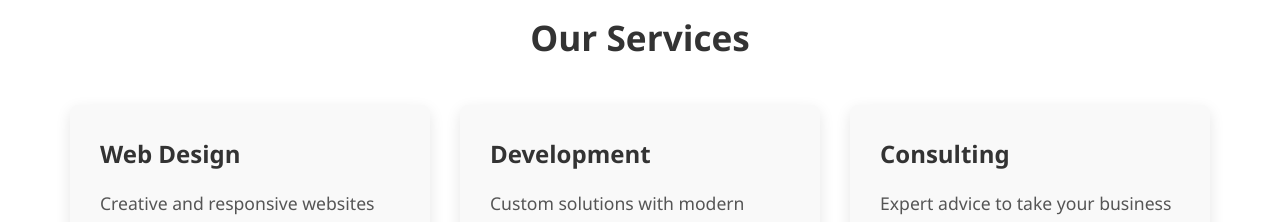
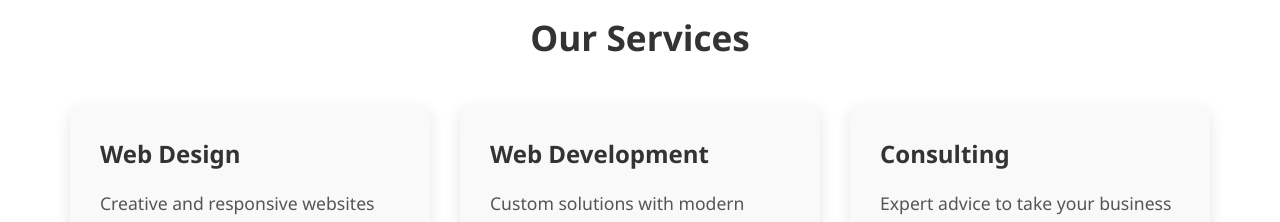
Before and after one commit to oteksolutions/codex25-011-parallax-scrolling-website, a plain HTML site: page index.html in a window 1280 px wide. Shown: the part 2080-2302 px from the top of the page. Drawn offline with Linux system fonts and the light colour scheme.

Commit message:
Update index.html

```diff
--- a/index.html
+++ b/index.html
@@ -53,7 +53,7 @@
               <p>Creative and responsive websites tailored to your needs.</p>
             </div>
             <div class="service-card">
-              <h3>Development</h3>
+              <h3>Web Development</h3>
               <p>Custom solutions with modern technologies.</p>
             </div>
             <div class="service-card">
```
